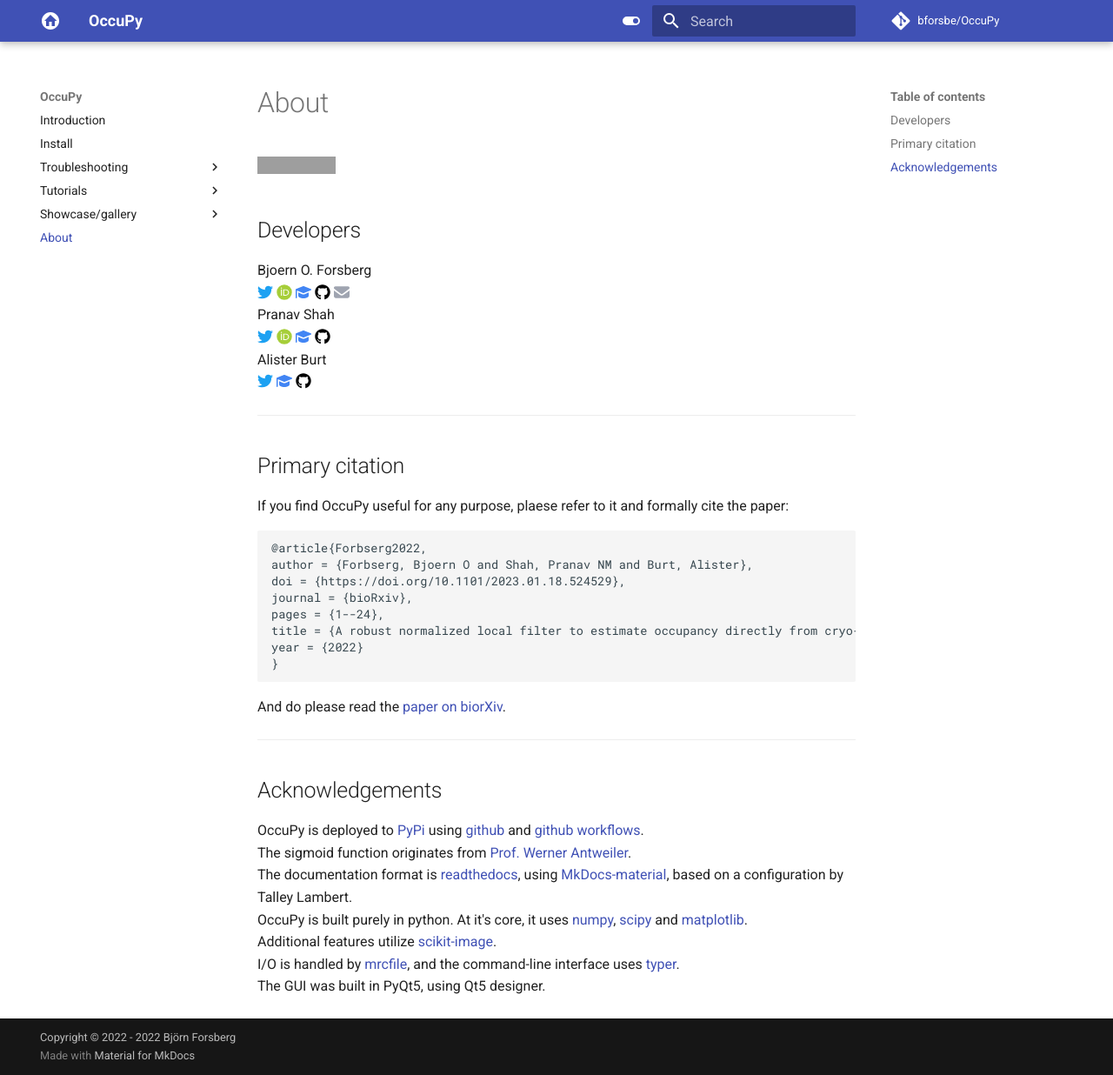
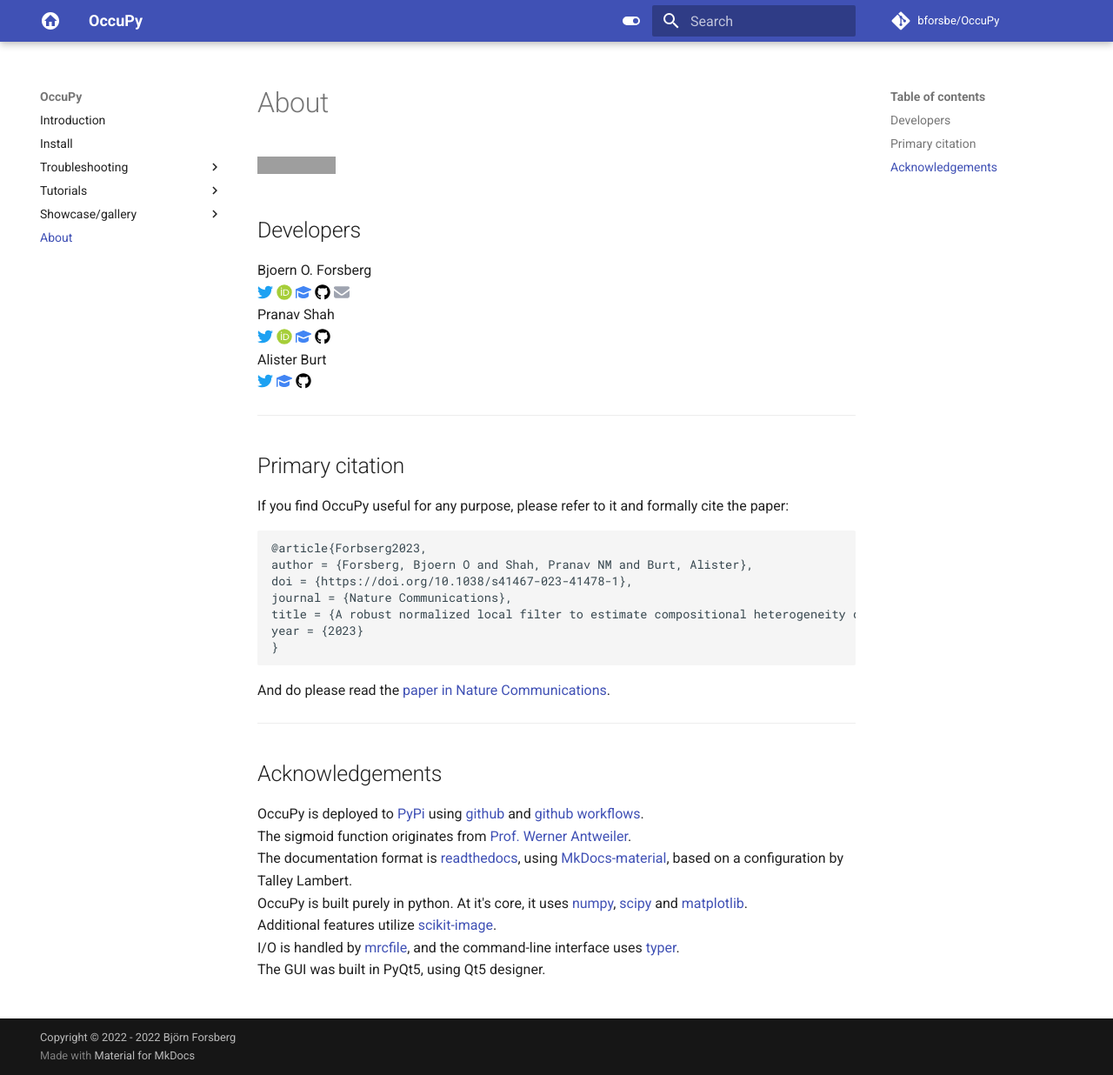
Before and after one commit to bforsbe/OccuPy, an MkDocs documentation site: the page built from docs/about.md, in a window 1280 px wide and 1236 px high. Shown: the whole window at 87% size. Built offline with MkDocs 1.6.1 and Material for MkDocs 9.7.7, drawn with Linux system fonts in a browser that asks for light colours; comment, search, counter and statistics services are not loaded; grey boxes are pictures that could not be loaded.

Commit message:
About link to paper

````diff
--- a/docs/about.md
+++ b/docs/about.md
@@ -31,19 +31,18 @@
 ---
 
 ## Primary citation
-If you find OccuPy useful for any purpose, plaese refer to it and formally cite the paper:
+If you find OccuPy useful for any purpose, please refer to it and formally cite the paper:
 
 ```
-@article{Forbserg2022,
-author = {Forbserg, Bjoern O and Shah, Pranav NM and Burt, Alister},
-doi = {https://doi.org/10.1101/2023.01.18.524529},
-journal = {bioRxiv},
-pages = {1--24},
-title = {A robust normalized local filter to estimate occupancy directly from cryo-EM maps},
-year = {2022}
+@article{Forbserg2023,
+author = {Forsberg, Bjoern O and Shah, Pranav NM and Burt, Alister},
+doi = {https://doi.org/10.1038/s41467-023-41478-1},
+journal = {Nature Communications},
+title = {A robust normalized local filter to estimate compositional heterogeneity directly from cryo-EM maps},
+year = {2023}
 }
 ```
-And do please read the <a href="https://www.biorxiv.org/content/10.1101/2023.01.18.524529v1" title="link to paper">paper on biorXiv</a>.
+And do please read the <a href="https://www.nature.com/articles/s41467-023-41478-1" title="link to paper">paper in Nature Communications</a>.
 
 ---
 
````
